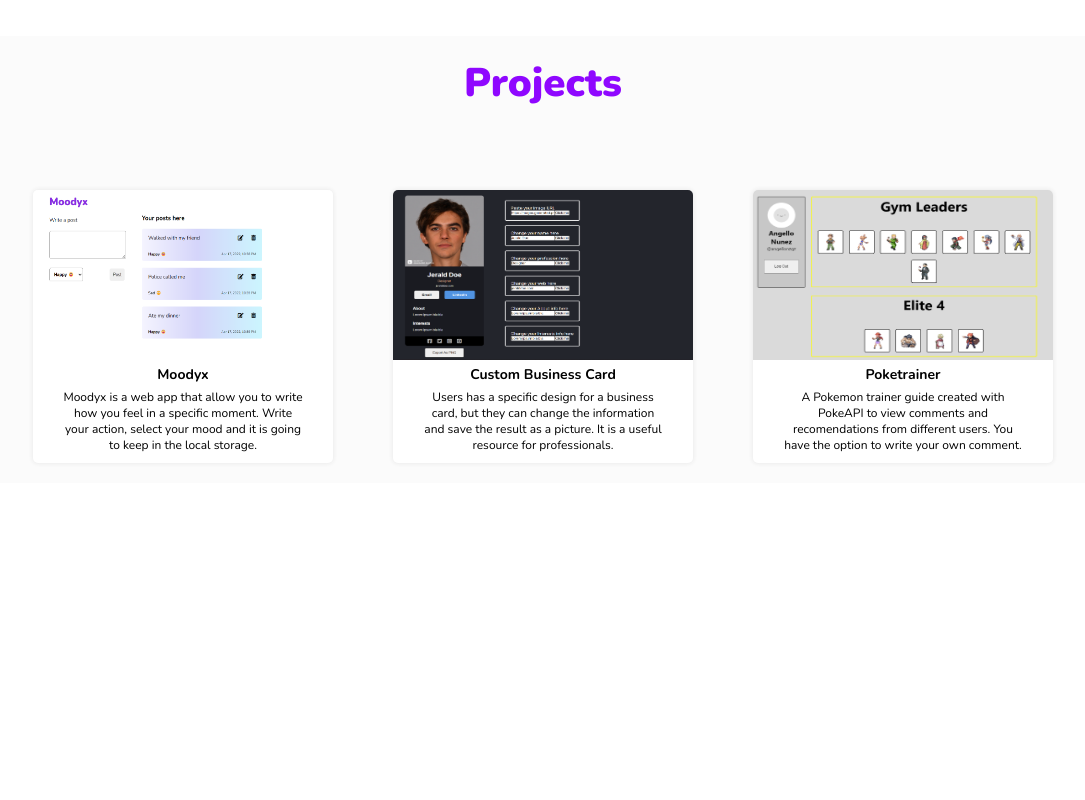
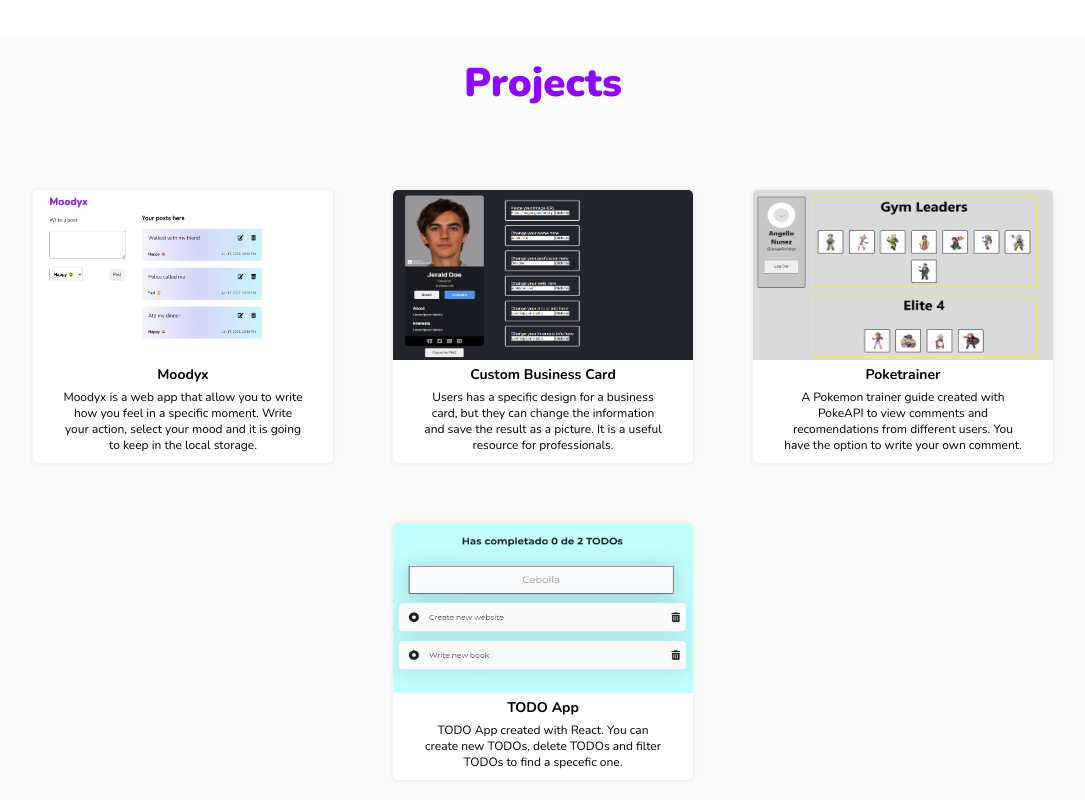
Before and after one commit to angellonunez/portfolio, a plain HTML site: page index.html in a window 1280 px wide. Shown: the part 1360-2160 px from the top of the page, without its empty margins (97-1182 px from the left). Before the commit the page ends 1843 px from the top, so only its background shows below. Drawn offline with nearby package versions, Linux system fonts and the light colour scheme.

Commit message:
Project 4

```diff
--- a/index.html
+++ b/index.html
@@ -135,6 +135,13 @@
                 <p>A Pokemon trainer guide created with PokeAPI to view comments and recomendations from different users. You have the option to write your own comment.</p>
             </div>
         </a>
+        <a href="">
+            <div class="project">
+                <img src="./img/project4.png" alt="">
+                <h3>TODO App</h3>
+                <p>TODO App created with React. You can create new TODOs, delete TODOs and filter TODOs to find a specefic one.</p>
+            </div>
+        </a>
         </div>
     </main>
     <script src="./script.js"></script>
```
Also changed, not shown: img/project4.png (added).
